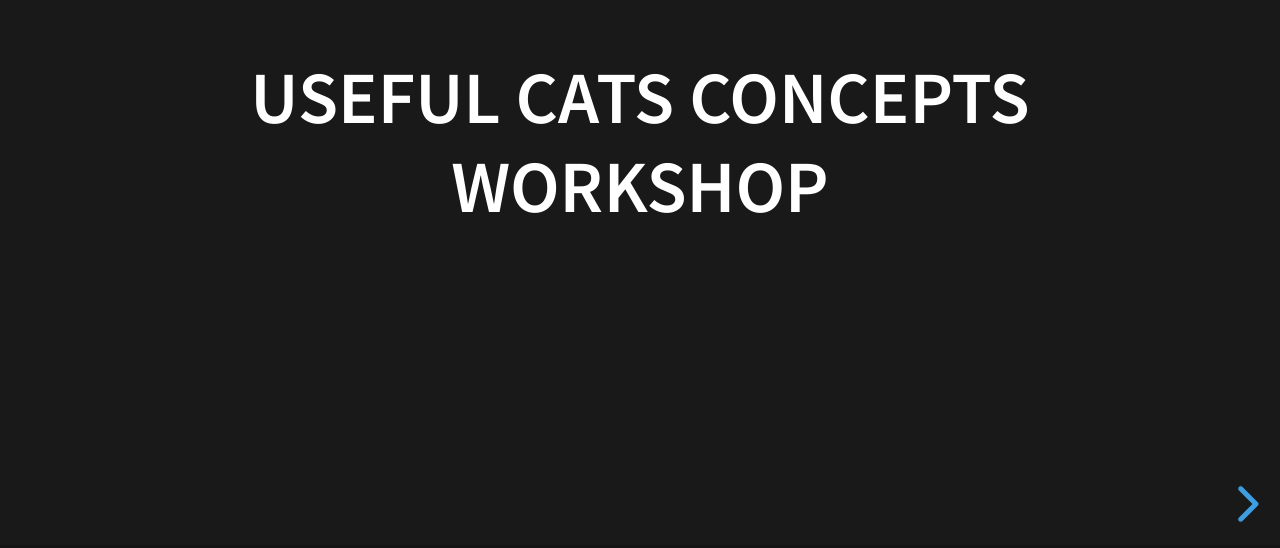
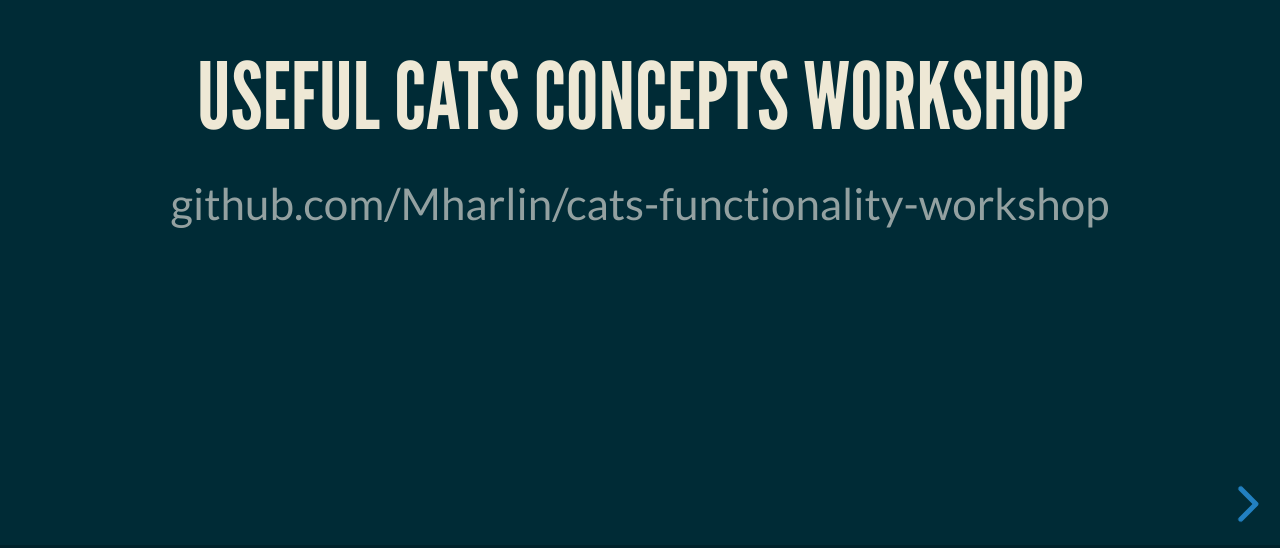
Before and after one commit to Mharlin/cats-functionality-workshop, a website: page docs/index.html in a window 1280 px wide. Shown: the part 252-800 px from the top of the page. Drawn offline with Linux system fonts and the light colour scheme.

```diff
--- a/docs/index.html
+++ b/docs/index.html
@@ -8,7 +8,7 @@
 
 		<link rel="stylesheet" href="dist/reset.css">
 		<link rel="stylesheet" href="dist/reveal.css">
-		<link rel="stylesheet" href="dist/theme/black.css">
+		<link rel="stylesheet" href="dist/theme/moon.css">
 
 		<!-- Theme used for syntax highlighted code -->
 		<link rel="stylesheet" href="plugin/highlight/monokai.css">
@@ -19,6 +19,8 @@
         <section data-markdown>
           <textarea data-template>
             ## Useful Cats concepts workshop
+
+            github.com/Mharlin/cats-functionality-workshop
 
             ---
 
```
Also changed, not shown: 2 other files.
